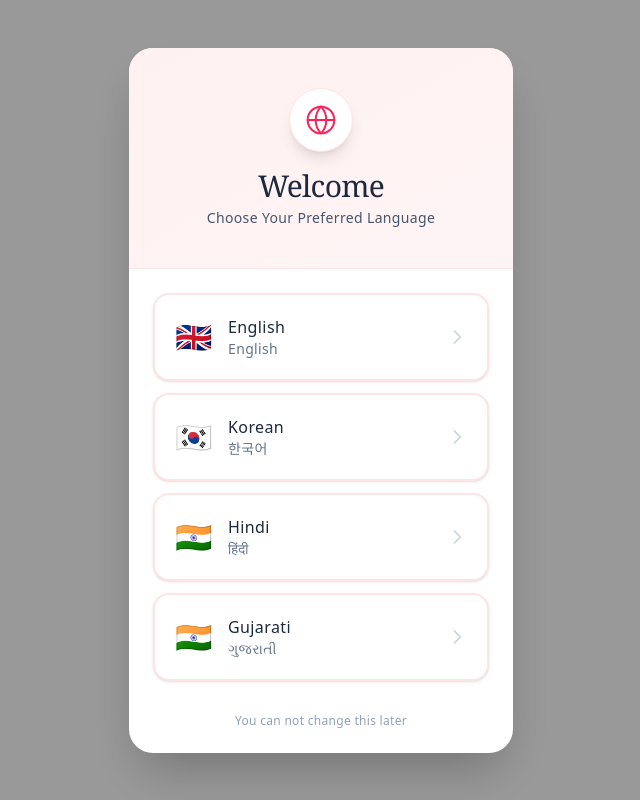
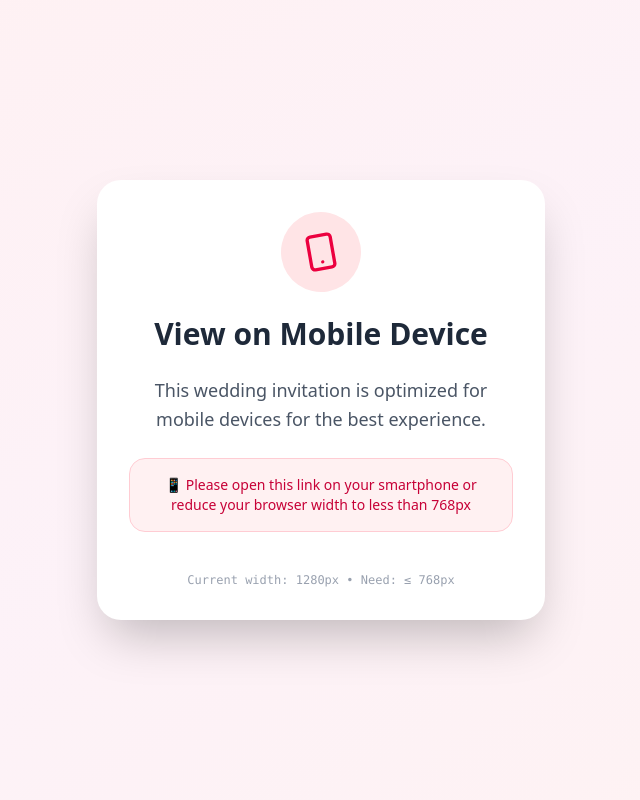
Before and after one commit to eryashkumarjani/wedding-invite, a Next.js app: page / in a window 1280 px wide. Shown: the whole page, without its empty margins (319-959 px from the left). Built offline with nearby package versions, Linux system fonts and the light colour scheme.

Commit message:
fix: disabled desktop view in website

```diff
--- a/app/page.tsx
+++ b/app/page.tsx
@@ -3,7 +3,7 @@
 import { useState, useEffect, useMemo, useCallback, Suspense } from "react";
 import dynamic from "next/dynamic";
 import { Language } from "@/types";
-import { ArrowLeft } from "lucide-react";
+import { ArrowLeft, Smartphone } from "lucide-react";
 import { motion, AnimatePresence } from "framer-motion";
 import { useSearchParams } from "next/navigation";
 import { getGuestById } from "@/lib/guestData";
@@ -36,6 +36,110 @@ const iosSoftSpring = {
   mass: 1,
 };
 
+/* ───────────────────────── Mobile Device Detector ───────────────────────── */
+
+function MobileOnlyWrapper({ children }: { children: React.ReactNode }) {
+  const [isMobile, setIsMobile] = useState(true);
+  const [isPortrait, setIsPortrait] = useState(true);
+  const [currentWidth, setCurrentWidth] = useState(0);
+
+  useEffect(() => {
+    const checkDevice = () => {
+      const width = window.innerWidth;
+      const height = window.innerHeight;
+
+      setIsMobile(width <= 768);
+      setIsPortrait(height > width);
+      setCurrentWidth(width);
+    };
+
+    checkDevice();
+    window.addEventListener("resize", checkDevice);
+    window.addEventListener("orientationchange", checkDevice);
+
+    return () => {
+      window.removeEventListener("resize", checkDevice);
+      window.removeEventListener("orientationchange", checkDevice);
+    };
+  }, []);
+
+  // Desktop/Tablet Message
+  if (!isMobile) {
+    return (
+      <div className="min-h-screen bg-gradient-to-br from-rose-50 via-pink-50 to-red-50 flex items-center justify-center p-6">
+        <motion.div
+          initial={{ opacity: 0, scale: 0.9 }}
+          animate={{ opacity: 1, scale: 1 }}
+          transition={{ ...iosSpring }}
+          className="max-w-md text-center"
+        >
+          <div className="bg-white rounded-3xl shadow-2xl p-8 space-y-6">
+            <motion.div
+              animate={{ rotate: [0, -10, 10, -10, 0] }}
+              transition={{ duration: 2, repeat: Infinity, repeatDelay: 3 }}
+              className="w-20 h-20 bg-rose-100 rounded-full flex items-center justify-center mx-auto"
+            >
+              <Smartphone className="w-10 h-10 text-rose-600" />
+            </motion.div>
+
+            <h1 className="text-3xl font-bold text-gray-800">
+              View on Mobile Device
+            </h1>
+
+            <p className="text-gray-600 leading-relaxed text-lg">
+              This wedding invitation is optimized for mobile devices for the
+              best experience.
+            </p>
+
+            <div className="bg-rose-50 rounded-2xl p-4 text-sm text-rose-700 border border-rose-200">
+              📱 Please open this link on your smartphone or reduce your browser
+              width to less than 768px
+            </div>
+
+            <div className="pt-4 text-xs text-gray-400 font-mono">
+              Current width: {currentWidth}px • Need: ≤ 768px
+            </div>
+          </div>
+        </motion.div>
+      </div>
+    );
+  }
+
+  // Landscape Warning
+  if (isMobile && !isPortrait) {
+    return (
+      <div className="min-h-screen bg-gradient-to-br from-rose-400 to-pink-600 flex items-center justify-center p-6">
+        <motion.div
+          initial={{ opacity: 0 }}
+          animate={{ opacity: 1 }}
+          className="text-center text-white"
+        >
+          <motion.div
+            animate={{ rotate: 90 }}
+            transition={{ duration: 0.5 }}
+            className="mb-6"
+          >
+            <motion.div
+              animate={{ y: [0, -10, 0] }}
+              transition={{ duration: 1.5, repeat: Infinity }}
+            >
+              <Smartphone className="w-20 h-20 mx-auto" />
+            </motion.div>
+          </motion.div>
+
+          <h2 className="text-2xl font-bold mb-3">Please Rotate Your Device</h2>
+
+          <p className="text-rose-100 text-lg">
+            For better experience, please use portrait mode
+          </p>
+        </motion.div>
+      </div>
+    );
+  }
+
+  return <>{children}</>;
+}
+
 /* ───────────────────────── Main Content Component ───────────────────────── */
 
 function HomeContent() {
@@ -57,14 +161,12 @@ function HomeContent() {
     return null;
   }, [inviteId]);
 
-  // FIX 1: Bottom nav timer with proper cleanup
   useEffect(() => {
-    setShowBottomNav(false); // Pehle hide karo
-    const timer = setTimeout(() => setShowBottomNav(true), 5000); // 5000ms = 5 seconds
+    setShowBottomNav(false);
+    const timer = setTimeout(() => setShowBottomNav(true), 5000);
     return () => clearTimeout(timer);
   }, [currentScreen]);
 
-  // FIX 2: Invalid invite auto-hide after 5 seconds
   useEffect(() => {
     if (inviteId && !guest && showInvalidInvite) {
       const timer = setTimeout(() => setShowInvalidInvite(false), 5000);
@@ -72,23 +174,27 @@ function HomeContent() {
     }
   }, [inviteId, guest, showInvalidInvite]);
 
-  // FIX 3: Scroll to top on screen change
   useEffect(() => {
     window.scrollTo({ top: 0, behavior: "smooth" });
   }, [currentScreen]);
 
-  // FIX 4: Language update with localStorage persistence
   const handleLanguageChange = useCallback((lang: Language) => {
     setLanguage(lang);
-    localStorage.setItem("selectedLanguage", lang);
+    if (typeof window !== "undefined") {
+      localStorage.setItem("selectedLanguage", lang);
+    }
     setShowLanguageSelector(false);
   }, []);
 
   const handleLoadingComplete = () => {
     setShowLoader(false);
-    const selectedLang = localStorage.getItem("selectedLanguage") as Language;
-    if (selectedLang) {
-      setLanguage(selectedLang);
+    if (typeof window !== "undefined") {
+      const selectedLang = localStorage.getItem("selectedLanguage") as Language;
+      if (selectedLang) {
+        setLanguage(selectedLang);
+      } else {
+        setShowLanguageSelector(true);
+      }
     } else {
       setShowLanguageSelector(true);
     }
@@ -179,7 +285,7 @@ function HomeContent() {
   const shouldShowBottomNav = !(currentScreen === 4 && isRSVPSubmitted);
 
   return (
-    <>
+    <MobileOnlyWrapper>
       {showLoader && (
         <WeddingLoader onLoadingComplete={handleLoadingComplete} />
       )}
@@ -190,7 +296,6 @@ function HomeContent() {
 
       {!showLoader && !showLanguageSelector && (
         <>
-          {/* Invalid Invite - Auto dismisses after 5s */}
           {inviteId && !guest && showInvalidInvite && (
             <motion.div
               initial={{ opacity: 0, y: -12 }}
@@ -203,7 +308,6 @@ function HomeContent() {
             </motion.div>
           )}
 
-          {/* Screen Transitions */}
           <AnimatePresence mode="wait">
             <motion.div
               key={currentScreen}
@@ -216,7 +320,6 @@ function HomeContent() {
             </motion.div>
           </AnimatePresence>
 
-          {/* Bottom Navigation */}
           <AnimatePresence>
             {shouldShowBottomNav && showBottomNav && (
               <motion.div
@@ -261,7 +364,7 @@ function HomeContent() {
           </AnimatePresence>
         </>
       )}
-    </>
+    </MobileOnlyWrapper>
   );
 }
 
```
